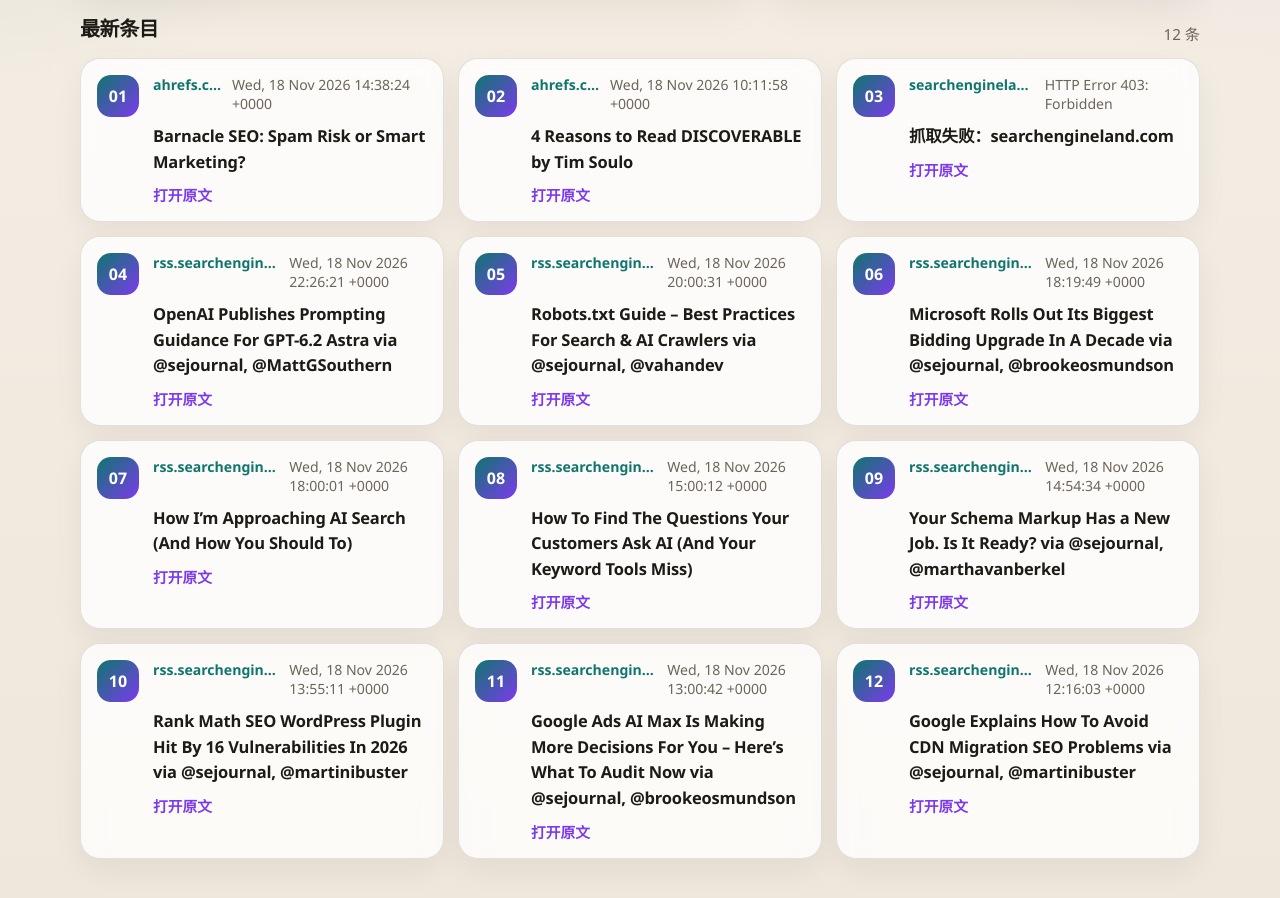
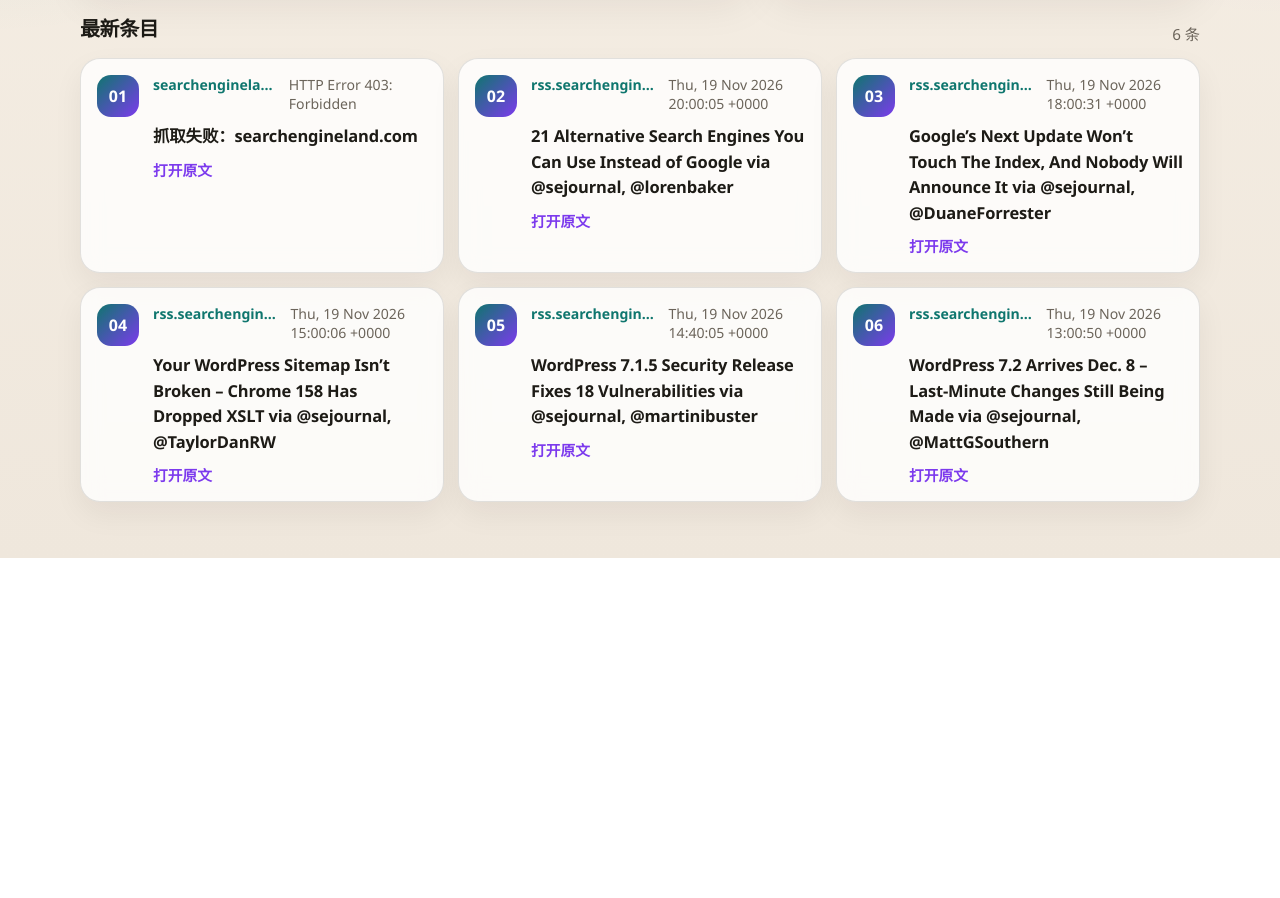
Before and after one commit to zhangyu2025/get_seo_info, a plain HTML site: page index.html in a window 1280 px wide. Shown: the part 360-1258 px from the top of the page. After the commit the page ends 918 px from the top, so only its background shows below. Drawn offline with Linux system fonts and the light colour scheme.

Commit message:
Update SEO page

```diff
--- a/index.html
+++ b/index.html
@@ -203,7 +203,7 @@
       <div class="hero-side">
         <div class="stat">
           <div class="stat-label">页面更新时间</div>
-          <div class="stat-value">2026-11-19 09:10:08 UTC</div>
+          <div class="stat-value">2026-11-20 08:54:03 UTC</div>
         </div>
         <div class="stat">
           <div class="stat-label">内容来源</div>
@@ -214,39 +214,13 @@
 
     <div class="section-head">
       <h2>最新条目</h2>
-      <div class="count">12 条</div>
+      <div class="count">6 条</div>
     </div>
 
     <main class="grid">
 
-            <a class="card" href="https://ahrefs.com/blog/barnacle-seo/" target="_blank" rel="noreferrer noopener">
+            <a class="card" href="https://searchengineland.com/new-rss-feed" target="_blank" rel="noreferrer noopener">
               <div class="card-rank">01</div>
-              <div class="card-main">
-                <div class="card-top">
-                  <span class="source">ahrefs.com</span>
-                  <span class="time">Wed, 18 Nov 2026 14:38:24 +0000</span>
-                </div>
-                <h2>Barnacle SEO: Spam Risk or Smart Marketing?</h2>
-                <div class="link">打开原文</div>
-              </div>
-            </a>
-
-
-            <a class="card" href="https://ahrefs.com/blog/discoverable-book-review/" target="_blank" rel="noreferrer noopener">
-              <div class="card-rank">02</div>
-              <div class="card-main">
-                <div class="card-top">
-                  <span class="source">ahrefs.com</span>
-                  <span class="time">Wed, 18 Nov 2026 10:11:58 +0000</span>
-                </div>
-                <h2>4 Reasons to Read DISCOVERABLE by Tim Soulo</h2>
-                <div class="link">打开原文</div>
-              </div>
-            </a>
-
-
-            <a class="card" href="https://searchengineland.com/new-rss-feed" target="_blank" rel="noreferrer noopener">
-              <div class="card-rank">03</div>
               <div class="card-main">
                 <div class="card-top">
                   <span class="source">searchengineland.com</span>
@@ -258,118 +232,66 @@
             </a>
 
 
-            <a class="card" href="https://www.searchenginejournal.com/openai-gpt-6-2-astra-prompting-guidance/597877/" target="_blank" rel="noreferrer noopener">
-              <div class="card-rank">04</div>
+            <a class="card" href="https://www.searchenginejournal.com/21-alternative-search-engines-you-can-use-instead-of-google/596605/" target="_blank" rel="noreferrer noopener">
+              <div class="card-rank">02</div>
               <div class="card-main">
                 <div class="card-top">
                   <span class="source">rss.searchenginejournal.com</span>
-                  <span class="time">Wed, 18 Nov 2026 22:26:21 +0000</span>
+                  <span class="time">Thu, 19 Nov 2026 20:00:05 +0000</span>
                 </div>
-                <h2>OpenAI Publishes Prompting Guidance For GPT-6.2 Astra via @sejournal, @MattGSouthern</h2>
+                <h2>21 Alternative Search Engines You Can Use Instead of Google via @sejournal, @lorenbaker</h2>
                 <div class="link">打开原文</div>
               </div>
             </a>
 
 
-            <a class="card" href="https://www.searchenginejournal.com/technical-seo/robots-txt-guide-best-practices-for-search-ai-crawlers/" target="_blank" rel="noreferrer noopener">
-              <div class="card-rank">05</div>
+            <a class="card" href="https://www.searchenginejournal.com/googles-next-update-wont-touch-the-index-and-nobody-will-announce-it/597481/" target="_blank" rel="noreferrer noopener">
+              <div class="card-rank">03</div>
               <div class="card-main">
                 <div class="card-top">
                   <span class="source">rss.searchenginejournal.com</span>
-                  <span class="time">Wed, 18 Nov 2026 20:00:31 +0000</span>
+                  <span class="time">Thu, 19 Nov 2026 18:00:31 +0000</span>
                 </div>
-                <h2>Robots.txt Guide – Best Practices For Search &amp; AI Crawlers via @sejournal, @vahandev</h2>
+                <h2>Google’s Next Update Won’t Touch The Index, And Nobody Will Announce It via @sejournal, @DuaneForrester</h2>
                 <div class="link">打开原文</div>
               </div>
             </a>
 
 
-            <a class="card" href="https://www.searchenginejournal.com/microsoft-rolls-out-its-biggest-bidding-upgrade-in-a-decade/597963/" target="_blank" rel="noreferrer noopener">
-              <div class="card-rank">06</div>
+            <a class="card" href="https://www.searchenginejournal.com/your-wordpress-sitemap-isnt-broken-chrome-158-has-dropped-xslt/597549/" target="_blank" rel="noreferrer noopener">
+              <div class="card-rank">04</div>
               <div class="card-main">
                 <div class="card-top">
                   <span class="source">rss.searchenginejournal.com</span>
-                  <span class="time">Wed, 18 Nov 2026 18:19:49 +0000</span>
+                  <span class="time">Thu, 19 Nov 2026 15:00:06 +0000</span>
                 </div>
-                <h2>Microsoft Rolls Out Its Biggest Bidding Upgrade In A Decade via @sejournal, @brookeosmundson</h2>
+                <h2>Your WordPress Sitemap Isn’t Broken – Chrome 158 Has Dropped XSLT via @sejournal, @TaylorDanRW</h2>
                 <div class="link">打开原文</div>
               </div>
             </a>
 
 
-            <a class="card" href="https://www.searchenginejournal.com/how-im-approaching-ai-search-and-how-you-should-to/597775/" target="_blank" rel="noreferrer noopener">
-              <div class="card-rank">07</div>
+            <a class="card" href="https://www.searchenginejournal.com/wordpress-7-1-5-security-release-fixes-18-vulnerabilities/598080/" target="_blank" rel="noreferrer noopener">
+              <div class="card-rank">05</div>
               <div class="card-main">
                 <div class="card-top">
                   <span class="source">rss.searchenginejournal.com</span>
-                  <span class="time">Wed, 18 Nov 2026 18:00:01 +0000</span>
+                  <span class="time">Thu, 19 Nov 2026 14:40:05 +0000</span>
                 </div>
-                <h2>How I’m Approaching AI Search (And How You Should To)</h2>
+                <h2>WordPress 7.1.5 Security Release Fixes 18 Vulnerabilities via @sejournal, @martinibuster</h2>
                 <div class="link">打开原文</div>
               </div>
             </a>
 
 
-            <a class="card" href="https://www.searchenginejournal.com/how-to-find-the-questions-your-customers-ask-ai-and-your-keyword-tools-miss/596522/" target="_blank" rel="noreferrer noopener">
-              <div class="card-rank">08</div>
+            <a class="card" href="https://www.searchenginejournal.com/wordpress-7-2-seo-ai-changes/597616/" target="_blank" rel="noreferrer noopener">
+              <div class="card-rank">06</div>
               <div class="card-main">
                 <div class="card-top">
                   <span class="source">rss.searchenginejournal.com</span>
-                  <span class="time">Wed, 18 Nov 2026 15:00:12 +0000</span>
+                  <span class="time">Thu, 19 Nov 2026 13:00:50 +0000</span>
                 </div>
-                <h2>How To Find The Questions Your Customers Ask AI (And Your Keyword Tools Miss)</h2>
-                <div class="link">打开原文</div>
-              </div>
-            </a>
-
-
-            <a class="card" href="https://www.searchenginejournal.com/schema-markup-ai-search-schemapp/596440/" target="_blank" rel="noreferrer noopener">
-              <div class="card-rank">09</div>
-              <div class="card-main">
-                <div class="card-top">
-                  <span class="source">rss.searchenginejournal.com</span>
-                  <span class="time">Wed, 18 Nov 2026 14:54:34 +0000</span>
-                </div>
-                <h2>Your Schema Markup Has a New Job. Is It Ready? via @sejournal, @marthavanberkel</h2>
-                <div class="link">打开原文</div>
-              </div>
-            </a>
-
-
-            <a class="card" href="https://www.searchenginejournal.com/rank-math-seo-wordpress-plugin-hit-by-16-vulnerabilities-in-2026/597932/" target="_blank" rel="noreferrer noopener">
-              <div class="card-rank">10</div>
-              <div class="card-main">
-                <div class="card-top">
-                  <span class="source">rss.searchenginejournal.com</span>
-                  <span class="time">Wed, 18 Nov 2026 13:55:11 +0000</span>
-                </div>
-                <h2>Rank Math SEO WordPress Plugin Hit By 16 Vulnerabilities In 2026 via @sejournal, @martinibuster</h2>
-                <div class="link">打开原文</div>
-              </div>
-            </a>
-
-
-            <a class="card" href="https://www.searchenginejournal.com/google-ads-ai-max-is-making-more-decisions-for-you-heres-what-to-audit-now/596972/" target="_blank" rel="noreferrer noopener">
-              <div class="card-rank">11</div>
-              <div class="card-main">
-                <div class="card-top">
-                  <span class="source">rss.searchenginejournal.com</span>
-                  <span class="time">Wed, 18 Nov 2026 13:00:42 +0000</span>
-                </div>
-                <h2>Google Ads AI Max Is Making More Decisions For You – Here’s What To Audit Now via @sejournal, @brookeosmundson</h2>
-                <div class="link">打开原文</div>
-              </div>
-            </a>
-
-
-            <a class="card" href="https://www.searchenginejournal.com/google-explains-how-to-avoid-cdn-migration-seo-problems/597888/" target="_blank" rel="noreferrer noopener">
-              <div class="card-rank">12</div>
-              <div class="card-main">
-                <div class="card-top">
-                  <span class="source">rss.searchenginejournal.com</span>
-                  <span class="time">Wed, 18 Nov 2026 12:16:03 +0000</span>
-                </div>
-                <h2>Google Explains How To Avoid CDN Migration SEO Problems via @sejournal, @martinibuster</h2>
+                <h2>WordPress 7.2 Arrives Dec. 8 – Last-Minute Changes Still Being Made via @sejournal, @MattGSouthern</h2>
                 <div class="link">打开原文</div>
               </div>
             </a>
```
